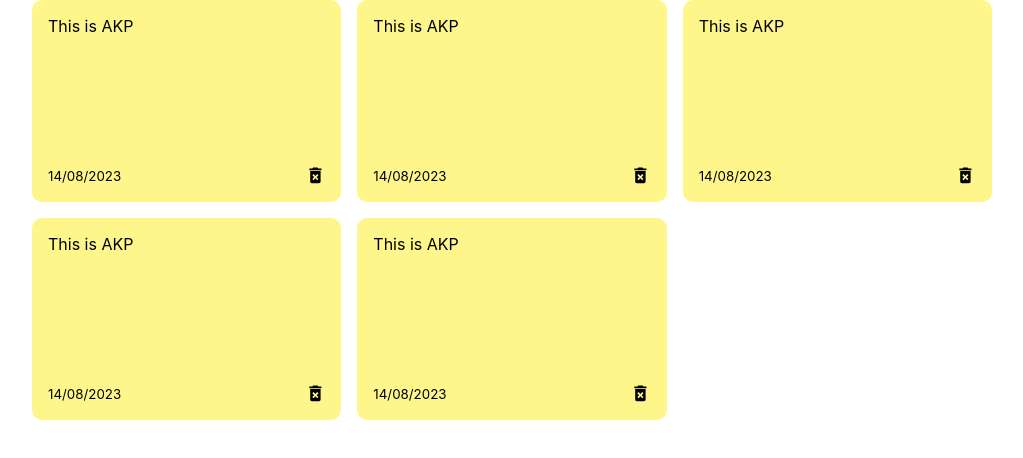
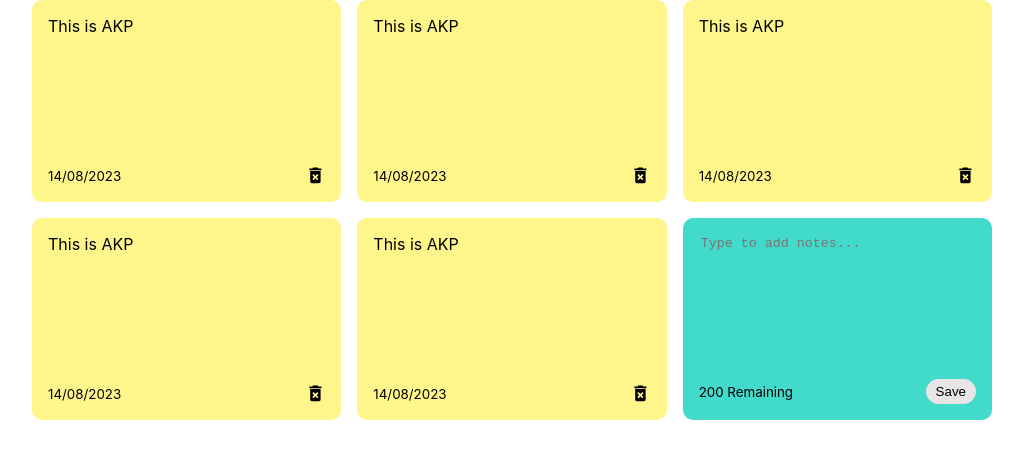
Before and after one commit to agkyawpai/note-app, a React (Create React App) app: page / in a window 1280 px wide. Shown: the top 458 px of the page, without its empty margins (128-1151 px from the left). Built offline with nearby package versions, Linux system fonts and the light colour scheme.

Commit message:
add new note component and functions

```diff
--- a/src/App.js
+++ b/src/App.js
@@ -30,9 +30,27 @@ function App() {
       date: "14/08/2023",
     }
   ]);
+  const today = new Date();
+  const month = today.getMonth() + 1;
+  const year = today.getFullYear();
+  const date = today.getDate();
+  const todayDate = `${date}/${month}/${year}`;
+
+  const addNote = (text) => {
+    setNotes(
+      [
+        ...notes,
+        {
+          id: nanoid(),
+          text,
+          date: todayDate
+        }
+      ]
+    )
+  }
   return (
     <div className="container">
-      <NoteList note={notes} />
+      <NoteList note={notes} handleAddNote={addNote} />
     </div>
   );
 }
--- /dev/null
+++ b/src/components/AddNote.js
@@ -0,0 +1,30 @@
+import React from "react";
+import { useState } from "react";
+function AddNote(props) {
+    const { handleAddNote } = props;
+    const [noteText, setNoteText] = useState("");
+    const handleChange = (e) => {
+        setNoteText(e.target.value);
+    }
+    const handleSaveClick = () => {
+        if(noteText.trim().length > 0) {
+        handleAddNote(noteText);
+        setNoteText("");
+        }
+        else {
+            setNoteText("");
+        }
+    }
+    return (
+        <>
+        <div className="note new">
+            <textarea value={noteText} rows="8" cols="10" placeholder="Type to add notes..." onChange={handleChange}></textarea>
+            <div className="note-footer">
+                <small>200 Remaining</small>
+                <button className="save" onClick={handleSaveClick}>Save</button>
+            </div>
+        </div>
+        </>
+    )
+}
+export default AddNote;
--- a/src/components/NoteList.js
+++ b/src/components/NoteList.js
@@ -1,14 +1,16 @@
 import React from "react";
 import Note from "./Note";
+import AddNote from "./AddNote";
 
 function NoteList(props) {
-    const { note } = props;
+    const { note, handleAddNote } = props;
     return (
         <>
         <div className="note-list">
             {note.map((note)=>(
                 <Note id={note.id} text={note.text} date={note.date} />
             ))}
+            <AddNote handleAddNote={handleAddNote} />
         </div>
         </>
     )
--- a/src/index.css
+++ b/src/index.css
@@ -35,6 +35,32 @@ code {
   justify-content: space-between;
 }
 
+.note.new {
+  background-color: #42daca;
+}
+
+textarea {
+  border: none;
+  resize: none;
+  background-color: #42daca;
+}
+
+textarea:focus {
+  outline: none;
+}
+
+.save {
+  background-color: rgb(232, 229, 229);
+  border: none;
+  border-radius: 15px;
+  padding: 5px 10px 5px 10px;
+}
+
+.save:hover {
+  background-color: rgb(191, 191, 191);
+  cursor: pointer;
+}
+
 .note-footer {
   display: flex;
   align-items: center;
```
